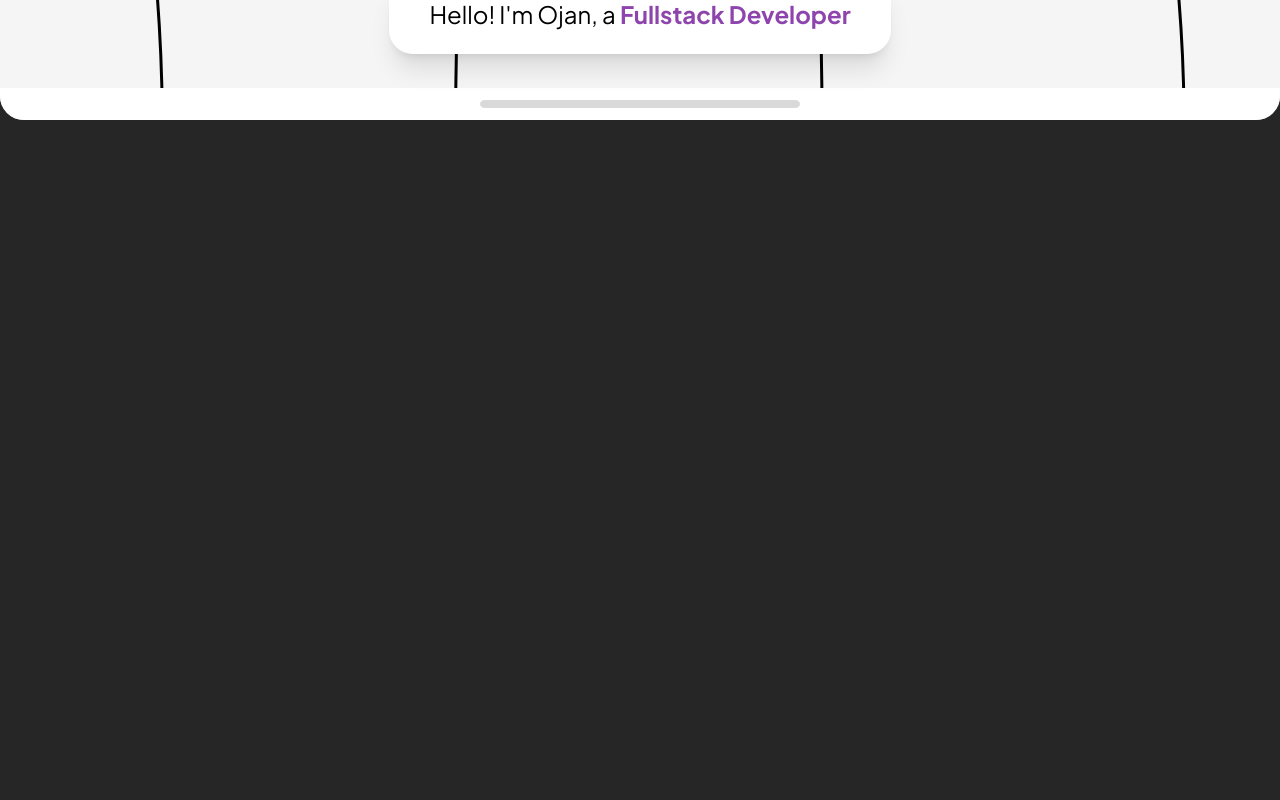
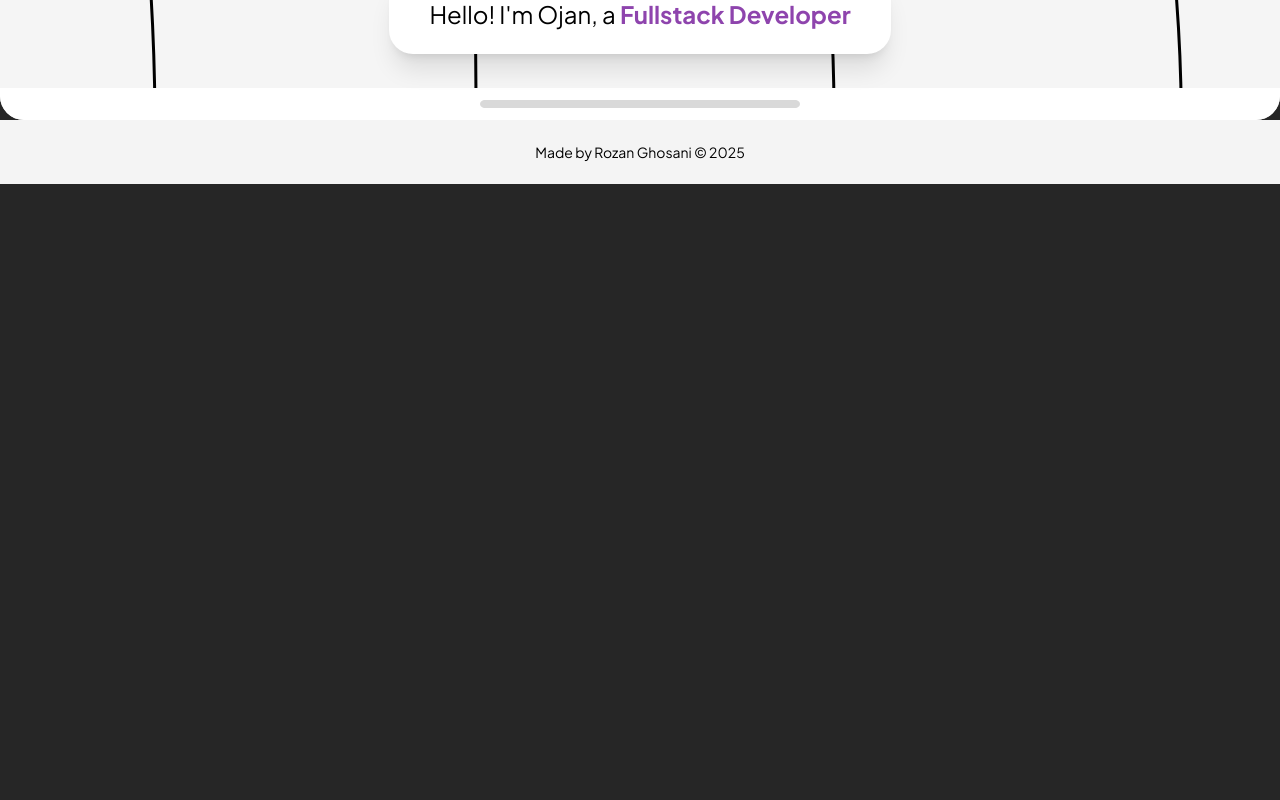
Before and after one commit to zshnrg/portfolio, a Next.js app: page / in a window 1280 px wide. Shown: the part 680-1480 px from the top of the page. After the commit the page ends 864 px from the top, so only its background shows below. Built offline with nearby package versions, Linux system fonts and the light colour scheme.

Commit message:
Feat: Profile page

```diff
--- /dev/null
+++ b/src/app/_frames/profileFrame/aboutSection.tsx
@@ -0,0 +1,3 @@
+
+export default function AboutSection() {
+}
--- /dev/null
+++ b/src/app/_frames/profileFrame/educationSection.tsx
@@ -0,0 +1,6 @@
+export default function EducationSection() {
+    return (
+        <div className="flex flex-col w-full">
+        </div>
+    )
+}
--- /dev/null
+++ b/src/app/_frames/profileFrame/profileFrame.tsx
@@ -0,0 +1,16 @@
+"use client";
+
+import AboutSection from "./aboutSection";
+import EducationSection from "./educationSection";
+
+export default function ProfileFrame() {
+    return (
+        <div
+            className="flex lg:flex-row w-full"
+            style={{ backgroundImage: "url('/assets/background/gradient_dark.svg')", backgroundSize: "contain", backgroundPosition: "left", backgroundRepeat: "no-repeat" }}
+        >
+            <AboutSection />
+            <EducationSection />
+        </div>
+    )
+}
--- a/src/app/page.tsx
+++ b/src/app/page.tsx
@@ -1,13 +1,12 @@
 import Image from "next/image";
 import LandingFrame from "./_frames/landingFrame/landingFrame";
+import ProfileFrame from "./_frames/profileFrame/profileFrame";
 
 export default function Home() {
   return (
     <div>
       <LandingFrame />
-      <div className="h-svh">
-
-      </div>
+      <ProfileFrame />
     </div>
   );
 }
```
